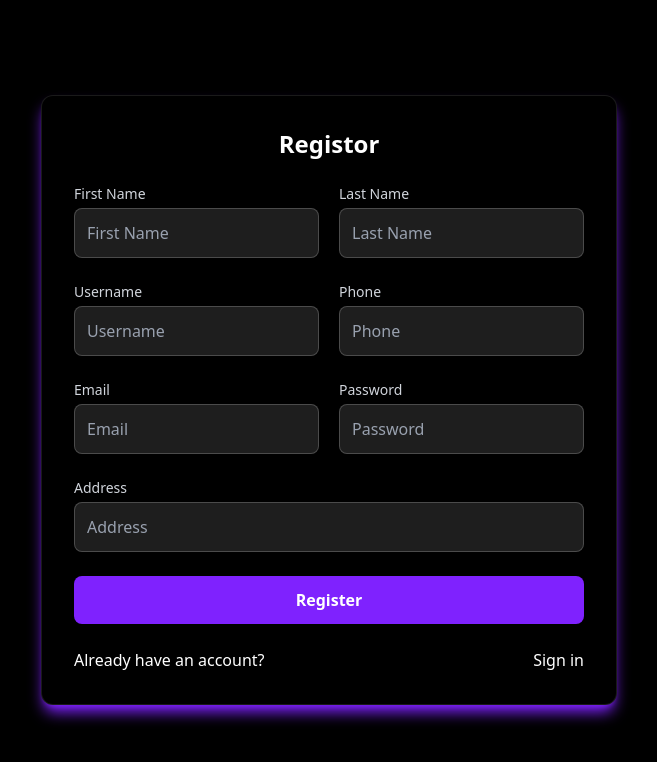
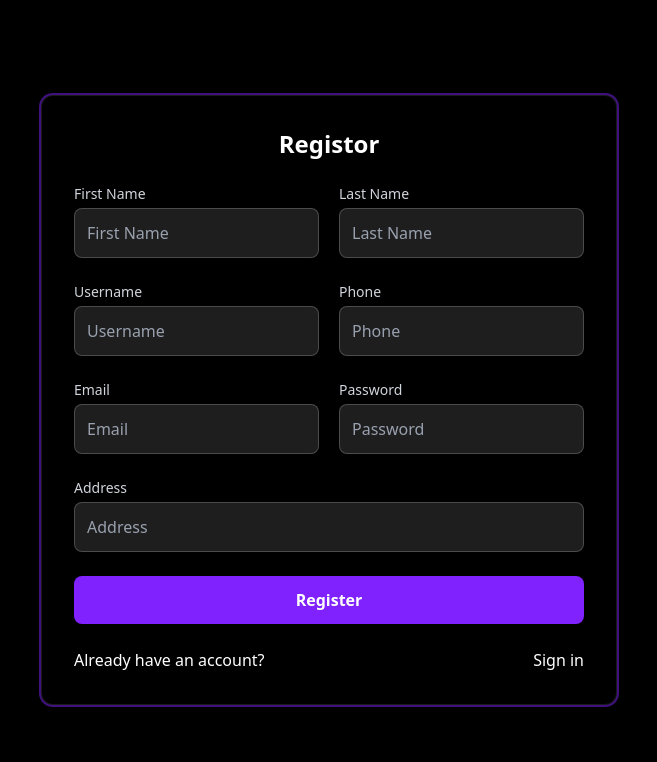
Before and after one commit to Harshmourya/fronted_social_media, a React (Vite) app: page /signup in a window 1280 px wide. Shown: the top 762 px of the page, without its empty margins (311-968 px from the left). Built offline with nearby package versions, Linux system fonts and the light colour scheme.

Commit message:
improve code

```diff
--- a/src/components/EditProfile.jsx
+++ b/src/components/EditProfile.jsx
@@ -3,23 +3,29 @@ import UserForm from "./UserForm";
 import { updateProfile } from "../Api/api";
 import showToastMessage from "./ToastMessage";
 
-function EditProfile({ user , onClose , fetchProfile}) {
+function EditProfile({ user, onClose, fetchProfile }) {
   const [formData, setFormData] = useState(user);
 
   const inputCss =
     "w-full p-3 bg-[#1e1e1e] border border-white/20 rounded-lg text-white placeholder-gray-400 focus:ring-2 focus:ring-teal-400 focus:outline-none transition-all duration-200 ease-in-out";
 
   const postUpdateProfile = async (e) => {
-    try{
+    try {
       e.preventDefault();
       const res = await updateProfile(formData);
-    setFormData(res.data.msg)
+
+      if (res.status === 200) {
+        setFormData(res.data.msg);
         fetchProfile();
+        showToastMessage('success' , 'Profile Upadated');
+      } else {
+        showToastMessage('error' , 'Profile Not Upadate');
+      }
       onClose();
 
       console.log(res.data);
-    }catch(e){
-        showToastMessage('error' ,e);
+    } catch (e) {
+      showToastMessage("error", e);
     }
   };
   const handleChange = (e) => {
@@ -32,17 +38,16 @@ function EditProfile({ user , onClose , fetchProfile}) {
   };
   return (
     <>
-      <div className="fixed inset-0 z-50 flex items-center justify-center bg-black/40 backdrop-blur-sm rounded-xl ">
+      <div className="fixed inset-0 z-50 flex items-center justify-center bg-black/40 backdrop-blur-sm p-8 overflow-y-auto sm:p-6">
         <UserForm
           formData={formData}
           onChange={handleChange}
           onSubmit={postUpdateProfile}
-          onClose = {onClose}
+          onClose={onClose}
           showPhotoUpload={true}
           buttonText="Save"
           heading="Settings"
         />
-
       </div>
     </>
   );
--- a/src/components/UserForm.jsx
+++ b/src/components/UserForm.jsx
@@ -18,8 +18,19 @@ function UserForm({
   return (
     <form
       onSubmit={onSubmit}
-      className={`w-full max-w-xl text-white backdrop-blur-lg bg-black rounded-xl shadow-lg border border-white/10 p-8 space-y-6 ${ onClose ? '' : 'shadow-violet-600'}`}
-    >
+      className={`w-full
+        max-w-xs sm:max-w-md md:max-w-lg lg:max-w-xl
+        text-white
+        backdrop-blur-lg
+        bg-black
+        rounded-xl
+        shadow-lg
+        border border-white/10
+        p-4 sm:p-6 lg:p-8
+        space-y-4 sm:space-y-5 lg:space-y-6
+        ${onClose ? '' : 'ring-2 ring-violet-600/50'}
+      `}
+      >
       <div className={`flex items-center ${onClose ? 'justify-between' : 'justify-center'}`}>
 
       <h2 className="text-2xl font-semibold text-white text-center">
--- a/src/pages/Profile.jsx
+++ b/src/pages/Profile.jsx
@@ -4,7 +4,6 @@ import PostCard from "../components/PostCard";
 import { getPostById, userProfile } from "../Api/api";
 import { motion, AnimatePresence } from "framer-motion";
 import EditProfile from "../components/EditProfile";
-import UploadPost from "./UploadPost";
 import { useNavigate } from "react-router-dom";
 
 function Profile() {
--- a/src/pages/UploadPost.jsx
+++ b/src/pages/UploadPost.jsx
@@ -105,7 +105,7 @@ const UploadPost = () => {
               className="
               flex flex-col items-center justify-center gap-3 w-full cursor-pointer
               border-2 border-dashed border-violet-300 py-6 rounded-xl text-violet-600
-              hover:border-violet-400 hover:bg-violet-50 transition
+              hover:border-violet-400 hover:bg-violet-300 transition
             "
             >
               <img
```
Lines whose indentation alone changed are shown as unchanged.
